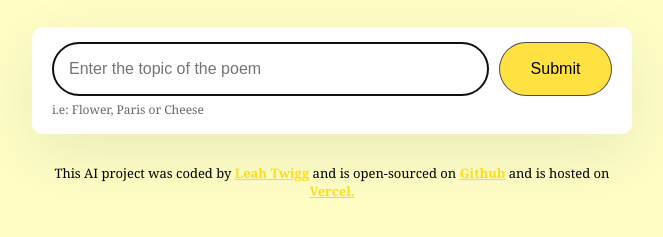
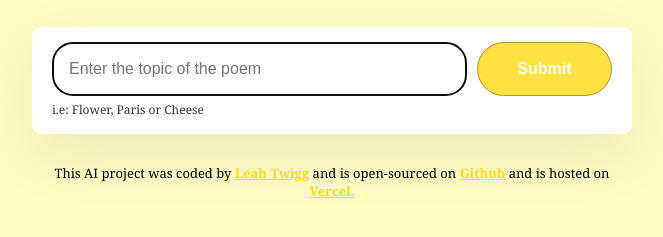
Before and after one commit to lea-bee/poem-generator, a website built with Parcel: page index.html in a window 1280 px wide. Shown: the part 177-414 px from the top of the page, without its empty margins (308-971 px from the left). Built offline with nearby package versions, Linux system fonts and the light colour scheme.

Commit message:
Updated CSS

```diff
--- a/src/style.css
+++ b/src/style.css
@@ -39,7 +39,7 @@ form {
 .hint {
   line-height: 1.5;
   margin-top: 5px;
-  opacity: 0.6;
+  opacity: 0.8;
   font-size: 12px;
 }
 
@@ -48,7 +48,7 @@ form {
   border: 1px solid rgba(39, 33, 66, 0.8);
   width: 80%;
   font-size: 16px;
-  border-radius: 30px;
+  border-radius: 20px;
   line-height: 20px;
   color: #272044;
 }
@@ -56,13 +56,14 @@ form {
 .submit-button {
   margin-left: 10px;
   background: #ffe241;
-  color: black;
-  border: none;
-  width: 120px;
+  font-weight: 600;
+  color: white;
+
+  width: 150px;
   font-size: 16px;
   border-radius: 30px;
-  padding: 14px 24px;
-  border: 1px solid rgba(39, 33, 66, 0.8);
+  padding: 12px 24px;
+  border: 1px solid rgba(39, 33, 66, 0.4);
 }
 
 .poem {
```
